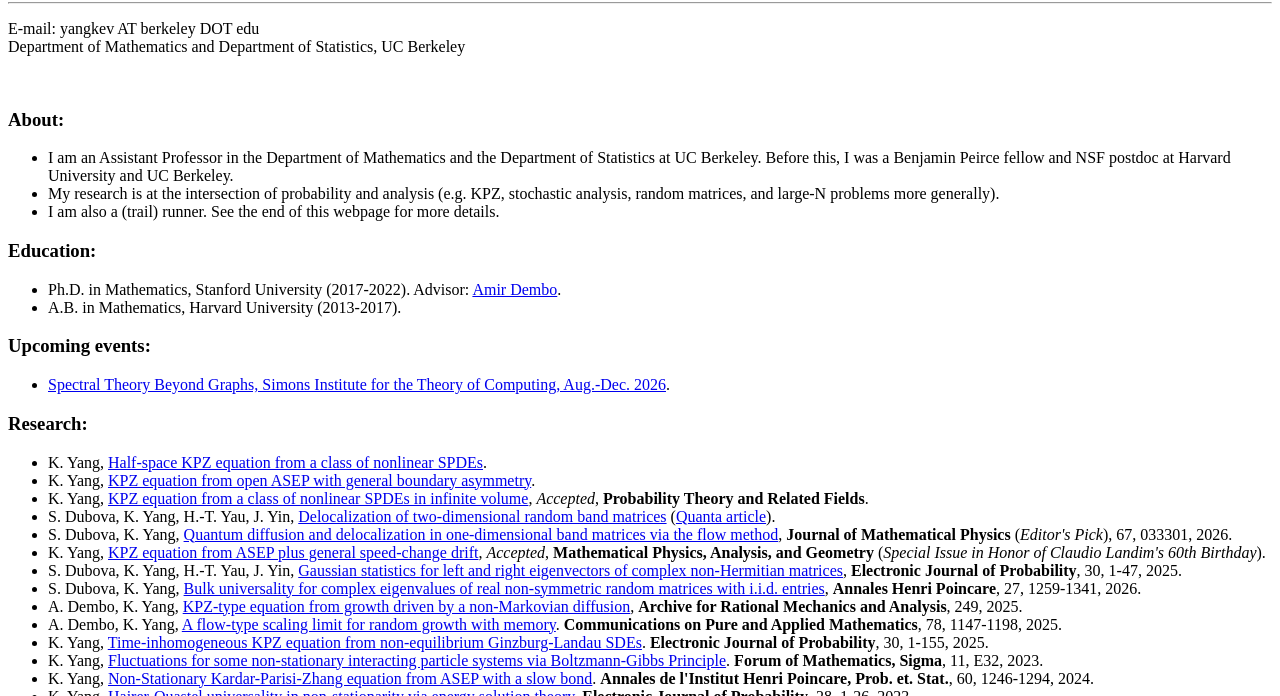
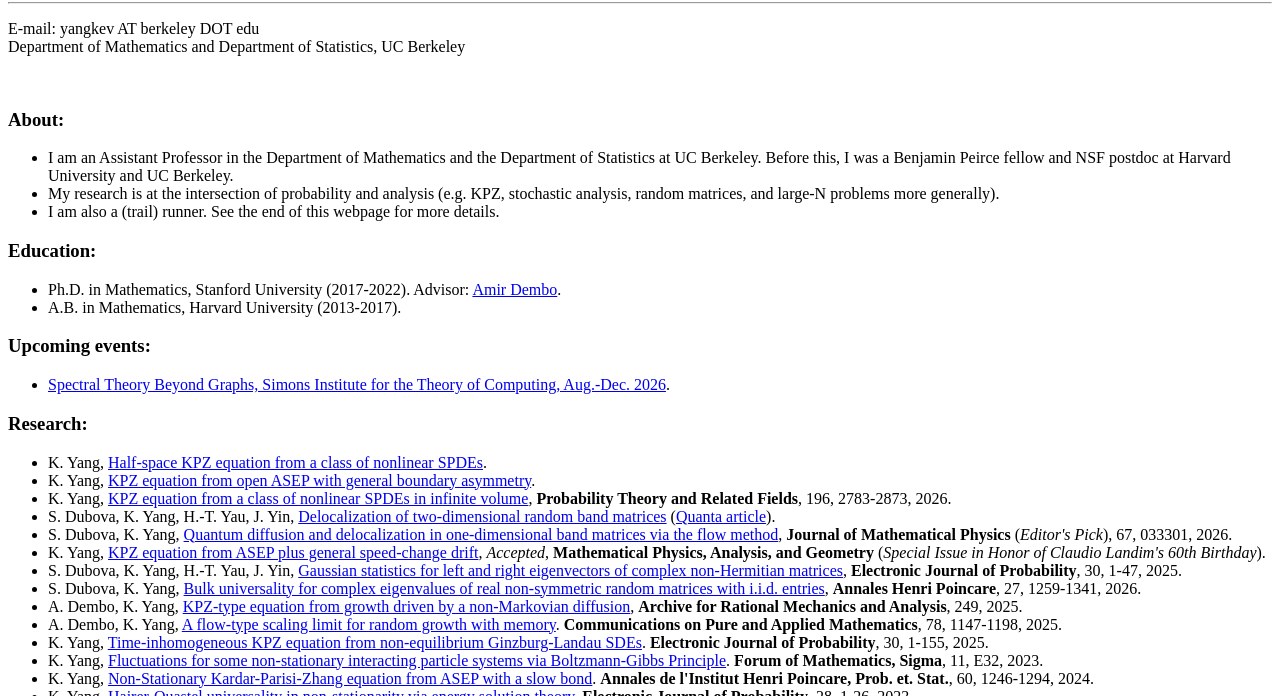
Before and after one commit to yang-kev/yang-kev.github.io, a plain HTML site: page index.html in a window 1280 px wide. Shown: the part 104-800 px from the top of the page. Drawn offline with Linux system fonts and the light colour scheme.

Commit message:
Update index.html

```diff
--- a/index.html
+++ b/index.html
@@ -33,7 +33,7 @@ Department of Mathematics and Department of Statistics, UC Berkeley</p><br>
 <ul>
 <li> K. Yang, <a href=https://arxiv.org/pdf/2609.40352 target="_blank"> Half-space KPZ equation from a class of nonlinear SPDEs</a>.</li>
 <li> K. Yang, <a href=https://arxiv.org/pdf/2507.11537 target="_blank"> KPZ equation from open ASEP with general boundary asymmetry</a>.</li>
-<li> K. Yang, <a href=https://arxiv.org/pdf/2507.10545 target="_blank"> KPZ equation from a class of nonlinear SPDEs in infinite volume</a>, <i>Accepted</i>, <b>Probability Theory and Related Fields</b>.</li>
+<li> K. Yang, <a href=https://arxiv.org/pdf/2507.10545 target="_blank"> KPZ equation from a class of nonlinear SPDEs in infinite volume</a>, <b>Probability Theory and Related Fields</b>, 196, 2783-2873, 2026.</li>
 <li> S. Dubova, K. Yang, H.-T. Yau, J. Yin, <a href=https://arxiv.org/pdf/2503.07606 target="_blank"> Delocalization of two-dimensional random band matrices</a> (<a href=https://www.quantamagazine.org/new-physics-inspired-proof-probes-the-borders-of-disorder-20250815/ target="_blank">Quanta article</a>).</li>
 <li> S. Dubova, K. Yang, <a href=https://arxiv.org/pdf/2412.15207 target="_blank"> Quantum diffusion and delocalization in one-dimensional band matrices via the flow method</a>, <b>Journal of Mathematical Physics</b> (<i>Editor's Pick</i>), 67, 033301, 2026.</li>
 <li> K. Yang, <a href=https://arxiv.org/pdf/2409.10513 target="_blank"> KPZ equation from ASEP plus general speed-change drift</a>, <i>Accepted</i>, <b>Mathematical Physics, Analysis, and Geometry</b> (<i>Special Issue in Honor of Claudio Landim's 60th Birthday</i>).</li>
```
